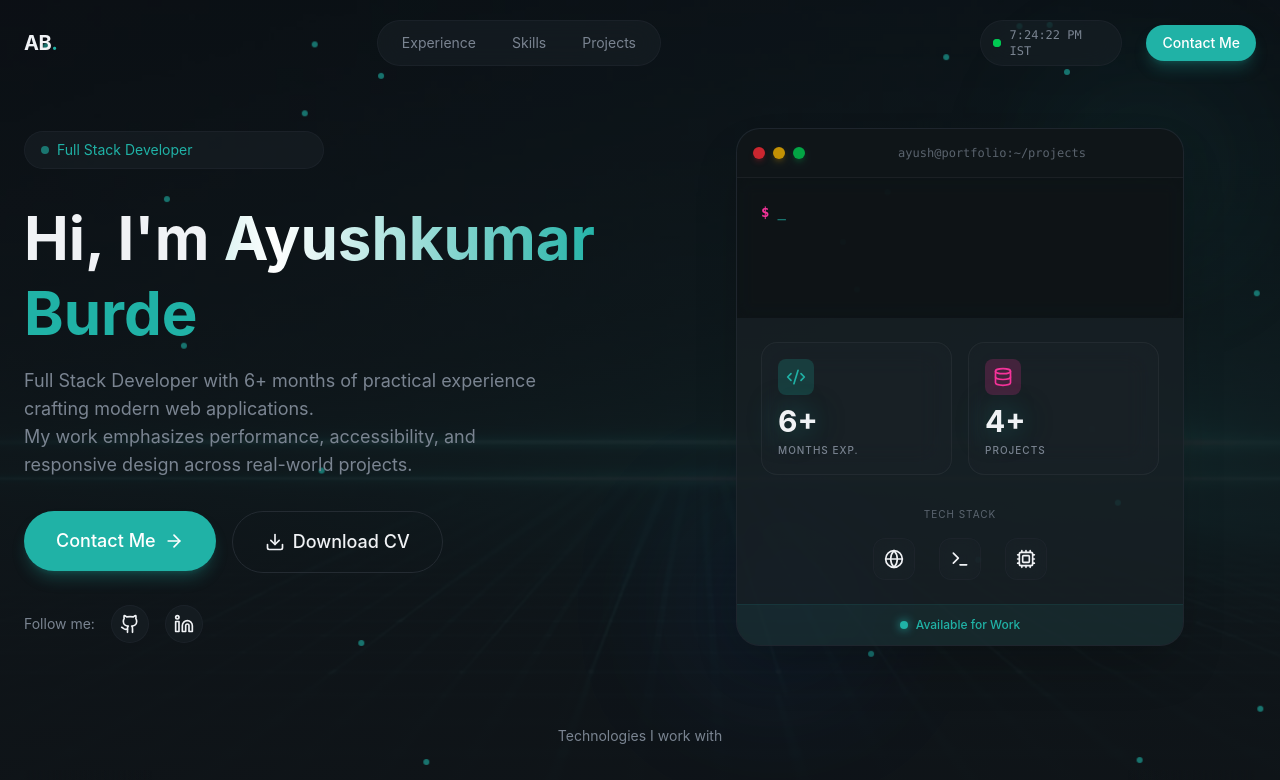
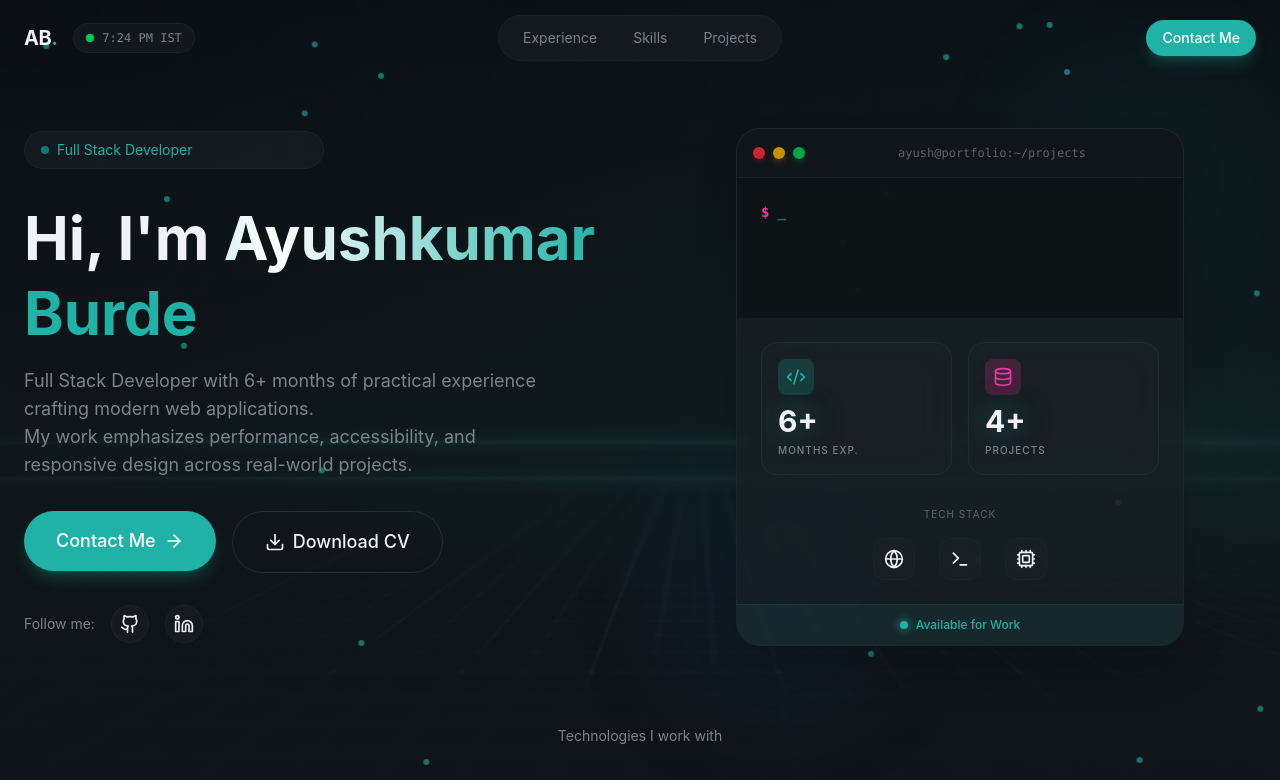
Before and after one commit to Ayushburde06/portfolio-main, a React (Vite) app: page / in a window 1280 px wide. Shown: the top 780 px of the page. Built offline with nearby package versions, Linux system fonts and the light colour scheme.

Commit message:
style: center time on mobile, remove seconds, adjust desktop layout

```diff
--- a/src/layout/Navbar.jsx
+++ b/src/layout/Navbar.jsx
@@ -36,7 +36,6 @@ export const Navbar = () => {
     hour12: true,
     hour: "numeric",
     minute: "numeric",
-    second: "numeric",
   });
 
   return (
@@ -44,14 +43,30 @@ export const Navbar = () => {
       className={`fixed top-0 left-0 right-0 transition-all duration-500 ${isScrolled ? "glass-strong py-3" : "bg-transparent py-5"
         }  z-50`}
     >
-      <nav className="container mx-auto px-6 flex items-center justify-between">
+      <nav className="container mx-auto px-6 flex items-center justify-between relative">
+        {/* Left: Logo + Time (Desktop) */}
+        <div className="flex items-center gap-4">
           <a
             href="#"
             className="text-xl font-bold tracking-tight hover:text-primary"
           >
             AB<span className="text-primary">.</span>
           </a>
-        <div className="hidden md:flex items-center gap-1 mx-auto">
+
+          {/* Desktop Time Display */}
+          <div className="hidden md:flex items-center gap-2 px-3 py-1.5 rounded-full glass hover:bg-surface/50 transition-colors duration-300">
+            <span className="relative flex h-2 w-2">
+              <span className="animate-ping absolute inline-flex h-full w-full rounded-full bg-green-400 opacity-75"></span>
+              <span className="relative inline-flex rounded-full h-2 w-2 bg-green-500"></span>
+            </span>
+            <span className="text-xs font-medium font-mono text-muted-foreground min-w-[80px]">
+              {formattedTime} IST
+            </span>
+          </div>
+        </div>
+
+        {/* Center: Links (Desktop) */}
+        <div className="hidden md:flex items-center gap-1 absolute left-1/2 transform -translate-x-1/2">
           <div className="glass rounded-full px-2 py-1 flex items-center gap-1">
             {navLinks.map((link, index) => (
               <a
@@ -65,18 +80,21 @@ export const Navbar = () => {
           </div>
         </div>
 
-        {/* Right Section: Time + CTA */}
-        <div className="hidden md:flex items-center gap-6">
-          <div className="hidden lg:flex items-center gap-2 px-3 py-1.5 rounded-full glass hover:bg-surface/50 transition-colors duration-300">
+        {/* Center: Time (Mobile) */}
+        <div className="md:hidden absolute left-1/2 transform -translate-x-1/2 flex items-center gap-2 px-3 py-1.5 rounded-full glass">
           <span className="relative flex h-2 w-2">
             <span className="animate-ping absolute inline-flex h-full w-full rounded-full bg-green-400 opacity-75"></span>
             <span className="relative inline-flex rounded-full h-2 w-2 bg-green-500"></span>
           </span>
-            <span className="text-xs font-medium font-mono text-muted-foreground w-[100px]">
-              {formattedTime} IST
+          <span className="text-xs font-medium font-mono text-muted-foreground">
+            {formattedTime}
           </span>
         </div>
 
+        {/* Right Section: CTA + Module Menu */}
+        <div className="flex items-center gap-4">
+          {/* CTA Button */}
+          <div className="hidden md:block">
             <a href="#contact">
               <Button size="sm">Contact Me</Button>
             </a>
@@ -89,6 +107,7 @@ export const Navbar = () => {
           >
             {isMobileMenuOpen ? <X size={24} /> : <Menu size={24} />}
           </button>
+        </div>
       </nav>
 
       {/* Mobile Menu */}
@@ -106,14 +125,6 @@ export const Navbar = () => {
               </a>
             ))}
 
-            <div className="flex items-center gap-2 py-2 text-muted-foreground">
-              <span className="relative flex h-2 w-2">
-                <span className="animate-ping absolute inline-flex h-full w-full rounded-full bg-green-400 opacity-75"></span>
-                <span className="relative inline-flex rounded-full h-2 w-2 bg-green-500"></span>
-              </span>
-              <span className="font-mono">{formattedTime} IST</span>
-            </div>
-
             <a href="#contact" onClick={() => setIsMobileMenuOpen(false)}>
               <Button>
                 Contact Me
```
Lines whose indentation alone changed are shown as unchanged.
